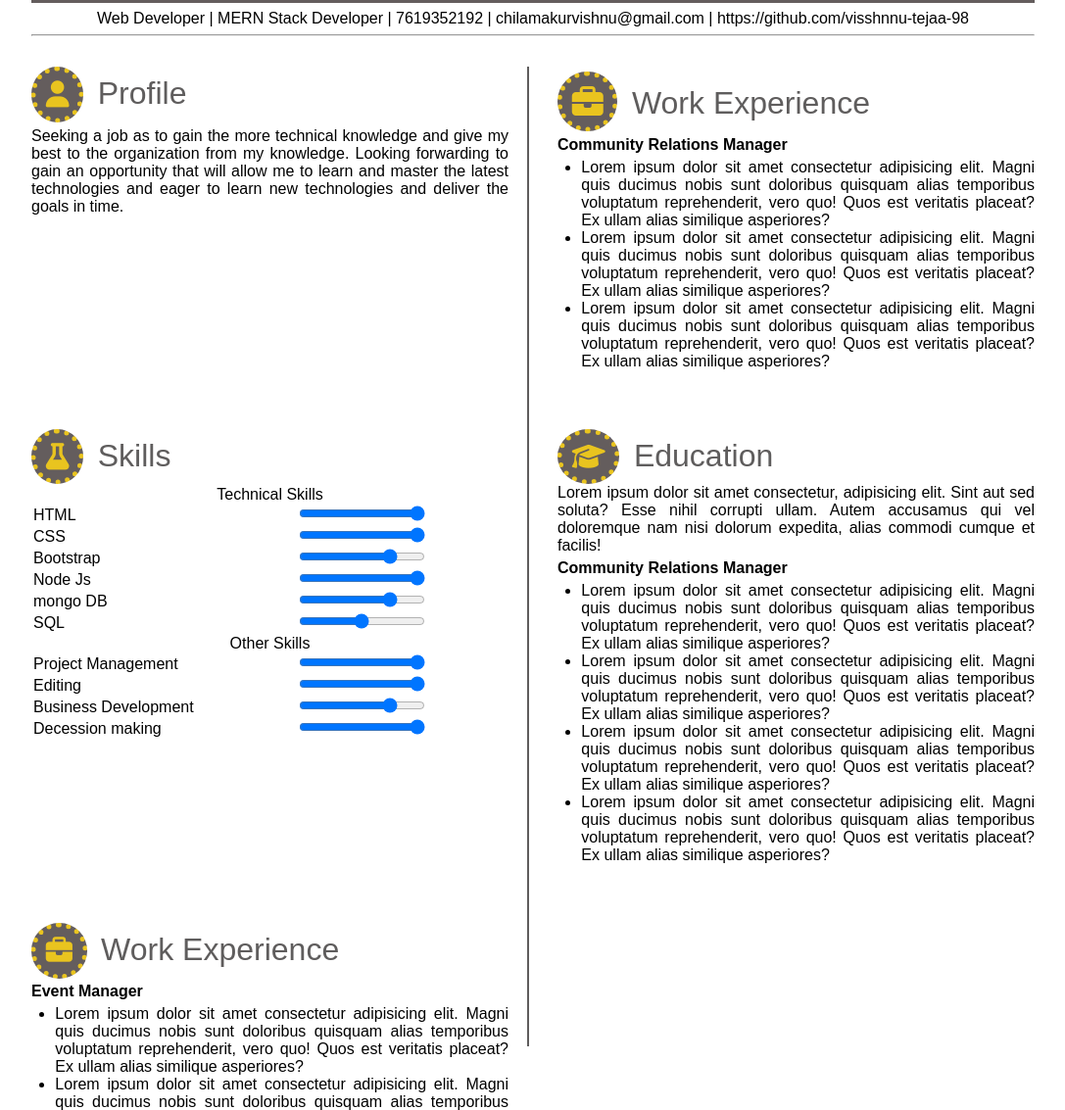
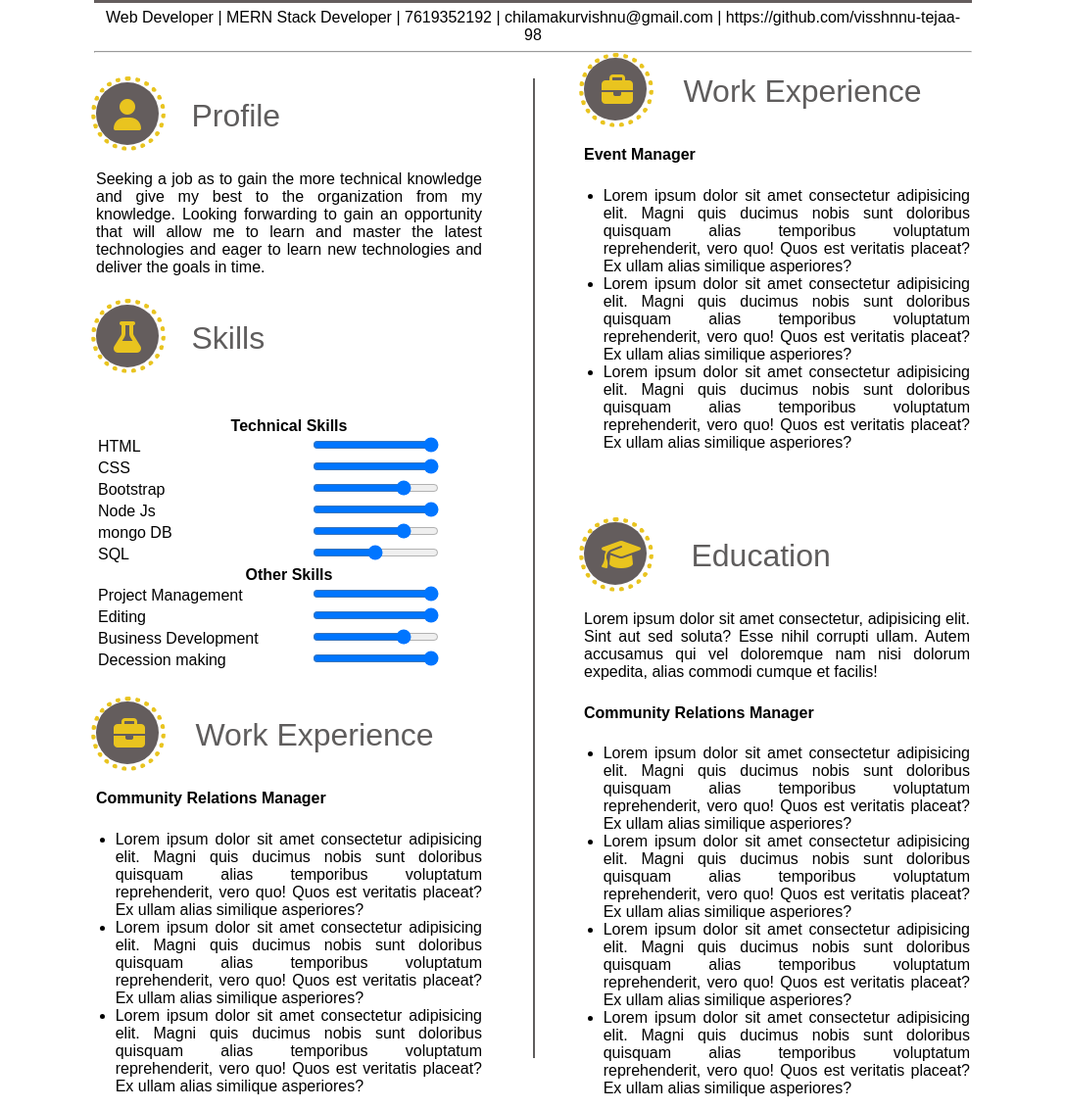
Before and after one commit to visshnnu-tejaa-98/day_10, a plain HTML site: page day_10/index.html in a window 1280 px wide. Shown: the part 347-1480 px from the top of the page at 98% size, without its empty margins (96-1183 px from the left). Drawn offline with Linux system fonts and the light colour scheme.

Commit message:
Add files via upload

```diff
--- a/day_10/index.css
+++ b/day_10/index.css
@@ -5,7 +5,7 @@
 }
 body{
     font-family: Arial, Helvetica, sans-serif;
-    padding: 0 10% 0 10%;
+    padding: 0 15% 0 15%;
 }
 
 /*
@@ -24,7 +24,7 @@ title and banner
 }
 .gery-stripe{
     background-color: rgb(228, 226, 226);
-    width: 80%;
+    width: 70%;
     height: 40px;
     position: absolute;
     top: 250px;
@@ -61,6 +61,7 @@ title and banner
     position: absolute;
     top: 229px;
     left: 50%;
+    text-align: center;
     transform: translateX(-225px);
     -webkit-transform: translateX(-225px);
     -moz-transform: translateX(-225px);
@@ -78,36 +79,32 @@ section
 ***************************************
 */
 
-section{
-    /* padding: 2%; */
-}
+
 table{
     width: 100%;
 }
 .icon{
-    font-size: 1.7rem;
-    color: rgb(233, 196, 31);
-    background-color:rgb(100, 93, 93) ;
-    padding: 2%;
-    border-radius: 50%;
-    border: 5px dotted  rgb(233, 196, 31);
-    -webkit-border-radius: 50%;
-    -moz-border-radius: 50%;
-    -ms-border-radius: 50%;
-    -o-border-radius: 50%;
-
+    color:rgb(233, 196, 31) ;
+    font-size: 2rem;
+    position: relative;
+    bottom: 60px;
+    left: 18px ;
 }
 .sub-heading{
     display: inline;
     font-size: 2rem;
     color: rgb(95, 93, 93);
     padding-left: 10px;
+    position: relative;
+    left: 55px;
+    bottom: 60px;
 }
 .description{
-    padding-top: 1%;
-    padding-bottom: 1%;
+    padding-top: 3%;
+    padding-bottom: 3%;
     text-align: justify;
-
+    position: relative;
+    bottom: 35px;
 }
 
 .list-padding{
@@ -117,18 +114,44 @@ table{
 section {
     display: grid;
     grid-template-columns: 1fr 1fr;
-    grid-gap: 50px  ;
+    grid-gap: 100px  ;
 }
 .divider{
     height: 1000px;
     width: 2px;
     background-color: rgb(95, 93, 93);
     position: absolute;
-    left: 49.5%
+    left: 50%
 }
 hr{
     margin-bottom: 3%;
 }
-article{
-    display: inline-block;
+
+.skills{
+    width: 100%;
 }
+
+.icon-background{
+    width: 64px;
+    height: 64px;
+    border-radius: 50%;
+    -webkit-border-radius: 50%;
+    -moz-border-radius: 50%;
+    -ms-border-radius: 50%;
+    -o-border-radius: 50%;
+    background-color:rgb(100, 93, 93) ;
+    position: absolute;
+}
+.border{
+    height: 76px;
+    width: 76px;
+    border-radius: 50%;
+    -webkit-border-radius: 50%;
+    -moz-border-radius: 50%;
+    -ms-border-radius: 50%;
+    -o-border-radius: 50%;
+    border: 5px dotted  rgb(233, 196, 31);
+    position: relative;
+    bottom: 5.6px;
+    right: 5.5px;
+}
--- a/day_10/index.html
+++ b/day_10/index.html
@@ -21,49 +21,45 @@
         <hr>
     </header>
     <section>
+        <table>
+            <tr>
+                <td>
                     <!-- article start -->
                     <article class="">
+                        <div>
+                            <div class="icon-background"></div>
+                            <div class="border"></div>
                             <i class="fas fa-user icon"></i>
                             <p class="sub-heading">Profile</p>
+                        </div>
                         <p class="description">Seeking a job as to gain the more technical knowledge and give my best to the organization from my
                             knowledge. Looking forwarding to gain an opportunity that will allow me to learn and master the latest
                             technologies and eager to learn new technologies and deliver the goals in time.</p>
                     </article>
                     <!-- article end -->
-
-                <!-- article start -->
-                <article class="description">
-                    <i class="fas fa-briefcase icon fa-2x"></i>
-                    <p class="sub-heading">Work Experience</p>
-                    <p class="description"><b>Community Relations    Manager</b></p>
-                    <ul class="list-padding">
-                        <li>
-                            Lorem ipsum dolor sit amet consectetur adipisicing elit. Magni quis ducimus nobis sunt doloribus quisquam alias temporibus voluptatum reprehenderit, vero quo! Quos est veritatis placeat? Ex ullam alias similique asperiores?
-                        </li>
-                        <li>
-                            Lorem ipsum dolor sit amet consectetur adipisicing elit. Magni quis ducimus nobis sunt doloribus quisquam alias temporibus voluptatum reprehenderit, vero quo! Quos est veritatis placeat? Ex ullam alias similique asperiores?
-                        </li>
-                        <li>
-                            Lorem ipsum dolor sit amet consectetur adipisicing elit. Magni quis ducimus nobis sunt doloribus quisquam alias temporibus voluptatum reprehenderit, vero quo! Quos est veritatis placeat? Ex ullam alias similique asperiores?
-                        </li>
-                    </ul>
-                </article>
-                <!-- article end -->
-
+                </td>
+            </tr>
+            <tr>
+                <td>
                     <!-- article start -->
                     <article  class="description ">
+                        <div>
+                            <div class="icon-background"></div>
+                            <div class="border"></div>
                             <i class="fas fa-flask icon"></i>
                             <p class="sub-heading">Skills</p>
-                    <table >
+                        </div>
+
+                        <table class="skills ">
                             <tr>
-                            <td colspan="2" style="text-align:center">Technical Skills</td>
+                                <td colspan="2" style="text-align:center"> <b> Technical Skills</b></td>
                             </tr>
                             <tr>
                                 <td>
                                     HTML
                                 </td>
                                 <td>
-                                <input type="range" name="" id="" class="" min="1" max="5" value="5">
+                                    <input type="range" name="" id="" class="" min="1" max="5" value="5" class="range">
                                 </td>
                             </tr>
                             <tr>
@@ -107,7 +103,7 @@
                                 </td>
                             </tr>
                             <tr>
-                            <td colspan="2" style="text-align:center">Other Skills</td>
+                                <td colspan="2" style="text-align:center"> <b> Other Skills</b></td>
                             </tr>
                             <tr>
                                 <td>
@@ -144,18 +140,81 @@
                         </table>
                     </article>
                     <!-- article end -->
+                </td>
+            </tr>
+            <tr>
+                <td>
+                    <!-- article start -->
+                    <article class="description">
+                        <div>
+                            <div class="icon-background"></div>
+                            <div class="border"></div>
+                            <i class="fas fa-briefcase icon"></i>
+                            <p class="sub-heading">Work Experience</p>
+                        </div>
 
 
+                        <p class="description"><b>Community Relations    Manager</b></p>
+                        <ul class="list-padding description">
+                            <li>
+                                Lorem ipsum dolor sit amet consectetur adipisicing elit. Magni quis ducimus nobis sunt doloribus quisquam alias temporibus voluptatum reprehenderit, vero quo! Quos est veritatis placeat? Ex ullam alias similique asperiores?
+                            </li>
+                            <li>
+                                Lorem ipsum dolor sit amet consectetur adipisicing elit. Magni quis ducimus nobis sunt doloribus quisquam alias temporibus voluptatum reprehenderit, vero quo! Quos est veritatis placeat? Ex ullam alias similique asperiores?
+                            </li>
+                            <li>
+                                Lorem ipsum dolor sit amet consectetur adipisicing elit. Magni quis ducimus nobis sunt doloribus quisquam alias temporibus voluptatum reprehenderit, vero quo! Quos est veritatis placeat? Ex ullam alias similique asperiores?
+                            </li>
+                        </ul>
+                    </article>
+                    <!-- article end -->
+                </td>
+            </tr>
+        </table>
+
+        <table>
+            <tr>
+                <td>
+                    <!-- article start -->
+                    <article class="description ">
+                        <div>
+                            <div class="icon-background"></div>
+                            <div class="border"></div>
+                            <i class="fas fa-briefcase icon"></i>
+                            <p class="sub-heading">Work Experience</p>
+                        </div>
+
+                        <p class="description"><b>Event Manager</b></p>
+                        <ul class="list-padding description">
+                            <li>
+                                Lorem ipsum dolor sit amet consectetur adipisicing elit. Magni quis ducimus nobis sunt doloribus quisquam alias temporibus voluptatum reprehenderit, vero quo! Quos est veritatis placeat? Ex ullam alias similique asperiores?
+                            </li>
+                            <li>
+                                Lorem ipsum dolor sit amet consectetur adipisicing elit. Magni quis ducimus nobis sunt doloribus quisquam alias temporibus voluptatum reprehenderit, vero quo! Quos est veritatis placeat? Ex ullam alias similique asperiores?
+                            </li>
+                            <li>
+                                Lorem ipsum dolor sit amet consectetur adipisicing elit. Magni quis ducimus nobis sunt doloribus quisquam alias temporibus voluptatum reprehenderit, vero quo! Quos est veritatis placeat? Ex ullam alias similique asperiores?
+                            </li>
+                        </ul>
+                    </article>
+                    <!-- article end -->
+                </td>
+            </tr>
+            <tr>
+                <td>
+                    <!-- article start -->
+                    <article class="description">
+                        <div>
+                            <div class="icon-background"></div>
+                            <div class="border"></div>
+                            <i class="fas fa-graduation-cap icon"></i>
+                            <p class="sub-heading">Education</p>
+                        </div>
 
 
-
-                 <!-- article start -->
-                 <article class="description">
-                    <i class="fas fa-graduation-cap icon"></i>
-                    <p class="sub-heading">Education</p>
-                    <p>Lorem ipsum dolor sit amet consectetur, adipisicing elit. Sint aut sed soluta? Esse nihil corrupti ullam. Autem accusamus qui vel doloremque nam nisi dolorum expedita, alias commodi cumque et facilis!</p>
+                        <p class="description">Lorem ipsum dolor sit amet consectetur, adipisicing elit. Sint aut sed soluta? Esse nihil corrupti ullam. Autem accusamus qui vel doloremque nam nisi dolorum expedita, alias commodi cumque et facilis!</p>
                         <p class="description"><b>Community Relations    Manager</b></p>
-                    <ul class="list-padding">
+                        <ul class="list-padding description">
                             <li>
                                 Lorem ipsum dolor sit amet consectetur adipisicing elit. Magni quis ducimus nobis sunt doloribus quisquam alias temporibus voluptatum reprehenderit, vero quo! Quos est veritatis placeat? Ex ullam alias similique asperiores?
                             </li>
@@ -171,25 +230,9 @@
                         </ul>
                     </article>
                     <!-- article end -->
-
-                <!-- article start -->
-                <article class="description ">
-                    <i class="fas fa-briefcase icon"></i>
-                    <p class="sub-heading">Work Experience</p>
-                    <p class="description"><b>Event Manager</b></p>
-                    <ul class="list-padding">
-                        <li>
-                            Lorem ipsum dolor sit amet consectetur adipisicing elit. Magni quis ducimus nobis sunt doloribus quisquam alias temporibus voluptatum reprehenderit, vero quo! Quos est veritatis placeat? Ex ullam alias similique asperiores?
-                        </li>
-                        <li>
-                            Lorem ipsum dolor sit amet consectetur adipisicing elit. Magni quis ducimus nobis sunt doloribus quisquam alias temporibus voluptatum reprehenderit, vero quo! Quos est veritatis placeat? Ex ullam alias similique asperiores?
-                        </li>
-                        <li>
-                            Lorem ipsum dolor sit amet consectetur adipisicing elit. Magni quis ducimus nobis sunt doloribus quisquam alias temporibus voluptatum reprehenderit, vero quo! Quos est veritatis placeat? Ex ullam alias similique asperiores?
-                        </li>
-                    </ul>
-                </article>
-                <!-- article end -->
+                </td>
+            </tr>
+        </table>
         <div class="divider"></div>
     </section>
 </body>
```
Lines whose indentation alone changed are shown as unchanged.
